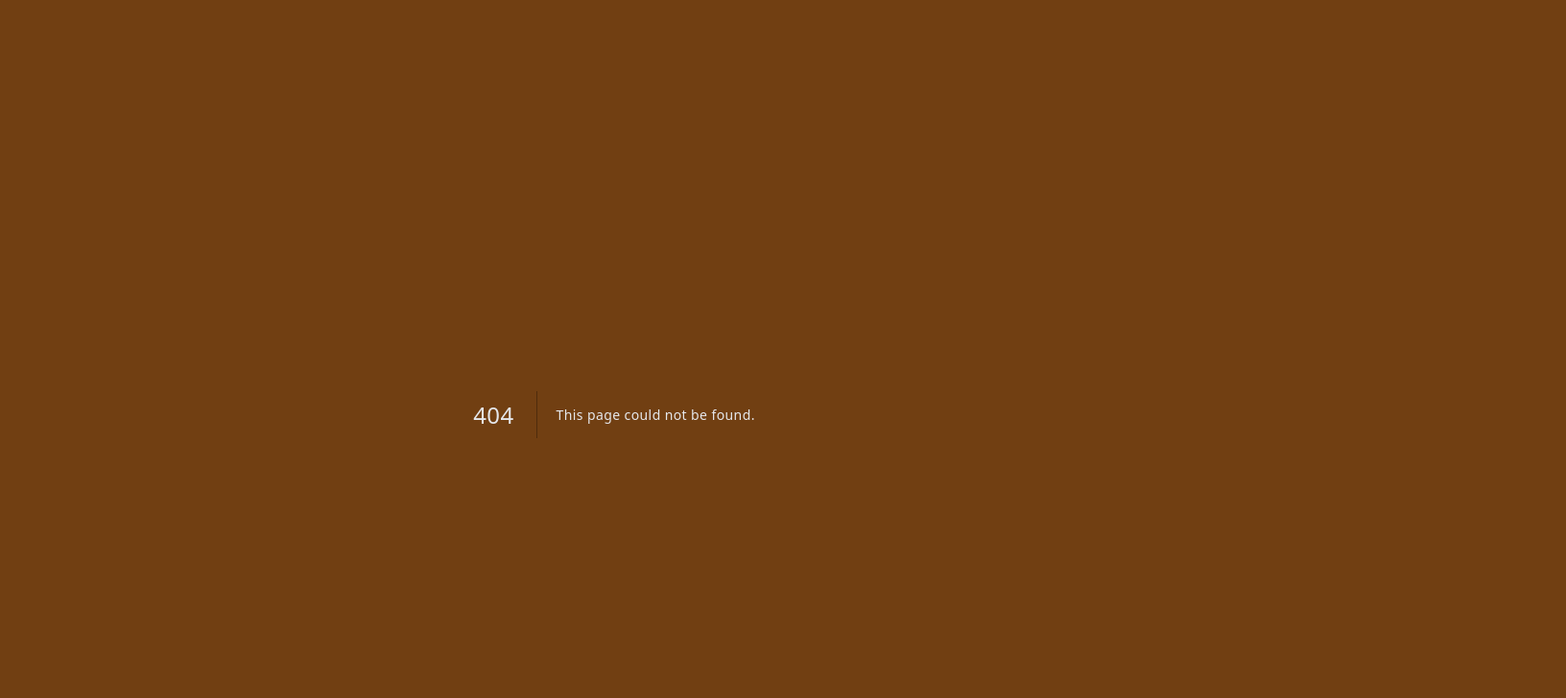
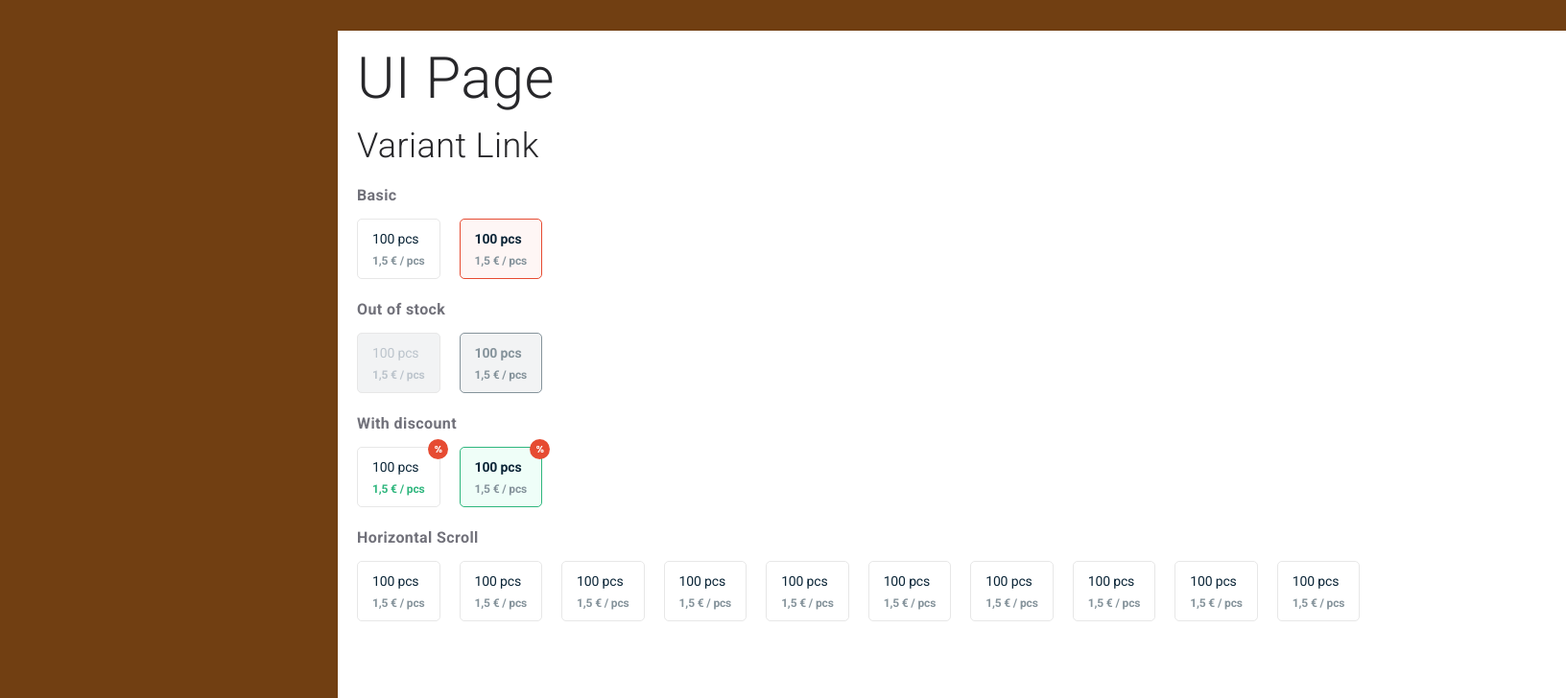
Before and after one commit to caifel/mariomedrano, a Next.js app: page /ui in a window 1280 px wide. Before the commit this address had no page. Shown: the top 728 px of the page at 96% size, 1632 px wide, since content can reach past the window. Built offline with nearby package versions, Linux system fonts and the light colour scheme.

Commit message:
Add UI page

```diff
--- a/app/bars-scheduler/page.tsx
+++ b/app/bars-scheduler/page.tsx
@@ -66,8 +66,8 @@ const Page = () => {
                 key={index}
                 style={{
                   position: index > 0 ? `absolute` : `relative`,
-                  top: index > 0 && 0,
-                  left: index > 0 && 0
+                  top: (index > 0 && 0) || 0,
+                  left: (index > 0 && 0) || 0
                   // zIndex: 3
                 }}
                 data={[
--- /dev/null
+++ b/app/ui/VariantItem.tsx
@@ -0,0 +1,97 @@
+import cns from 'classnames';
+import DiscountIcon from './img/discount.svg';
+
+// Note: All exported components share the same interface
+interface IVariantItem extends React.HTMLAttributes<HTMLDivElement> {
+  isSelected?: boolean;
+  amount: number;
+  unit: string;
+  unitPrice: string;
+}
+
+export const VariantItem = ({ amount, className, isSelected, unit, unitPrice }: IVariantItem) => (
+  <div
+    className={cns(
+      'border rounded-[5px]',
+      'py-[10px] px-[15px] flex flex-col gap-y-[5px]',
+      'w-max relative',
+      'cursor-default',
+      {
+        'bg-white border-[#E7E7E7]': !isSelected,
+        'bg-[#FEF6F5] border-[#E64B32]': isSelected
+      },
+      className
+    )}
+  >
+    <p
+      className={cns('text-sm tracking-[-0.15px]', {
+        'text-[#0C2638] font-normal': !isSelected,
+        'text-[#0C2638] font-semibold': isSelected
+      })}
+    >{`${amount} ${unit}`}</p>
+    <p
+      className={cns('text-xs tracking-[-0.15px]', {
+        'text-[#85939B] font-semibold': true
+      })}
+    >{`${unitPrice} € / ${unit}`}</p>
+  </div>
+);
+
+export const OutOfStockVariantItem = ({ amount, className, isSelected, unit, unitPrice }: IVariantItem) => (
+  <div
+    className={cns(
+      'border rounded-[5px]',
+      'py-[10px] px-[15px] flex flex-col gap-y-[5px]',
+      'w-max relative',
+      'cursor-d',
+      {
+        'bg-[#F2F3F4] border-[#E7E7E7]': !isSelected,
+        'bg-[#F2F3F4] border-[#85939B]': isSelected
+      },
+      className
+    )}
+  >
+    <p
+      className={cns('text-sm tracking-[-0.15px]', {
+        'text-[#BCC4CC] font-normal': !isSelected,
+        'text-[#85939B] font-semibold': isSelected
+      })}
+    >{`${amount} ${unit}`}</p>
+    <p
+      className={cns('text-xs tracking-[-0.15px]', {
+        'text-[#BCC4CC] font-semibold': !isSelected,
+        'text-[#85939B] font-semibold': isSelected
+      })}
+    >{`${unitPrice} € / ${unit}`}</p>
+  </div>
+);
+
+export const WithDiscountVariantItem = ({ amount, className, isSelected, unit, unitPrice }: IVariantItem) => (
+  <div
+    className={cns(
+      'border rounded-[5px]',
+      'py-[10px] px-[15px] flex flex-col gap-y-[5px]',
+      'w-max relative',
+      'cursor-d',
+      {
+        'bg-white border-[#E7E7E7]': !isSelected,
+        'bg-[#EFFEF8] border-[#2EB67D]': isSelected
+      },
+      className
+    )}
+  >
+    <DiscountIcon className="absolute -top-[9px] -right-[9px]" />
+    <p
+      className={cns('text-sm tracking-[-0.15px]', {
+        'text-[#0C2638] font-normal': !isSelected,
+        'text-[#0C2638] font-semibold': isSelected
+      })}
+    >{`${amount} ${unit}`}</p>
+    <p
+      className={cns('text-xs tracking-[-0.15px]', {
+        'text-[#2EB67D] font-semibold': !isSelected,
+        'text-[#85939B] font-semibold': isSelected
+      })}
+    >{`${unitPrice} € / ${unit}`}</p>
+  </div>
+);
--- /dev/null
+++ b/app/ui/page.tsx
@@ -0,0 +1,68 @@
+import Link from 'next/link';
+import { OutOfStockVariantItem, VariantItem, WithDiscountVariantItem } from './VariantItem';
+
+const VARIANT = {
+  amount: 100,
+  unit: 'pcs',
+  unitPrice: '1,5'
+};
+
+const Page = () => {
+  return (
+    <main className="p-5 max-w-none w-screen h-screen bg-white text-zinc-800">
+      <h1>{'UI Page'}</h1>
+      <section className="mt-5">
+        <h2>{'Variant Link'}</h2>
+
+        <article className="mt-5">
+          <h3 className="text-zinc-500 font-bold">{'Basic'}</h3>
+          <div className="flex gap-x-5 mt-3">
+            <Link href="/">
+              <VariantItem {...VARIANT} />
+            </Link>
+            <Link href="/">
+              <VariantItem {...VARIANT} isSelected />
+            </Link>
+          </div>
+        </article>
+
+        <article className="mt-5">
+          <h3 className="text-zinc-500 font-bold">{'Out of stock'}</h3>
+          <div className="flex gap-x-5 mt-3">
+            <Link href="/">
+              <OutOfStockVariantItem {...VARIANT} />
+            </Link>
+            <Link href="/">
+              <OutOfStockVariantItem {...VARIANT} isSelected />
+            </Link>
+          </div>
+        </article>
+
+        <article className="mt-5">
+          <h3 className="text-zinc-500 font-bold">{'With discount'}</h3>
+          <div className="flex gap-x-5 mt-3">
+            <Link href="/">
+              <WithDiscountVariantItem {...VARIANT} />
+            </Link>
+            <Link href="/">
+              <WithDiscountVariantItem {...VARIANT} isSelected />
+            </Link>
+          </div>
+        </article>
+
+        <article className="mt-5">
+          <h3 className="text-zinc-500 font-bold">{'Horizontal Scroll'}</h3>
+          <div className="flex gap-x-5 mt-3 overflow-x-auto pb-4">
+            {[...Array(10)].map((_, i) => (
+              <Link key={i} href="/">
+                <VariantItem {...VARIANT} />
+              </Link>
+            ))}
+          </div>
+        </article>
+      </section>
+    </main>
+  );
+};
+
+export default Page;
```
Also changed, not shown: app/ui/img/discount.svg (added).
